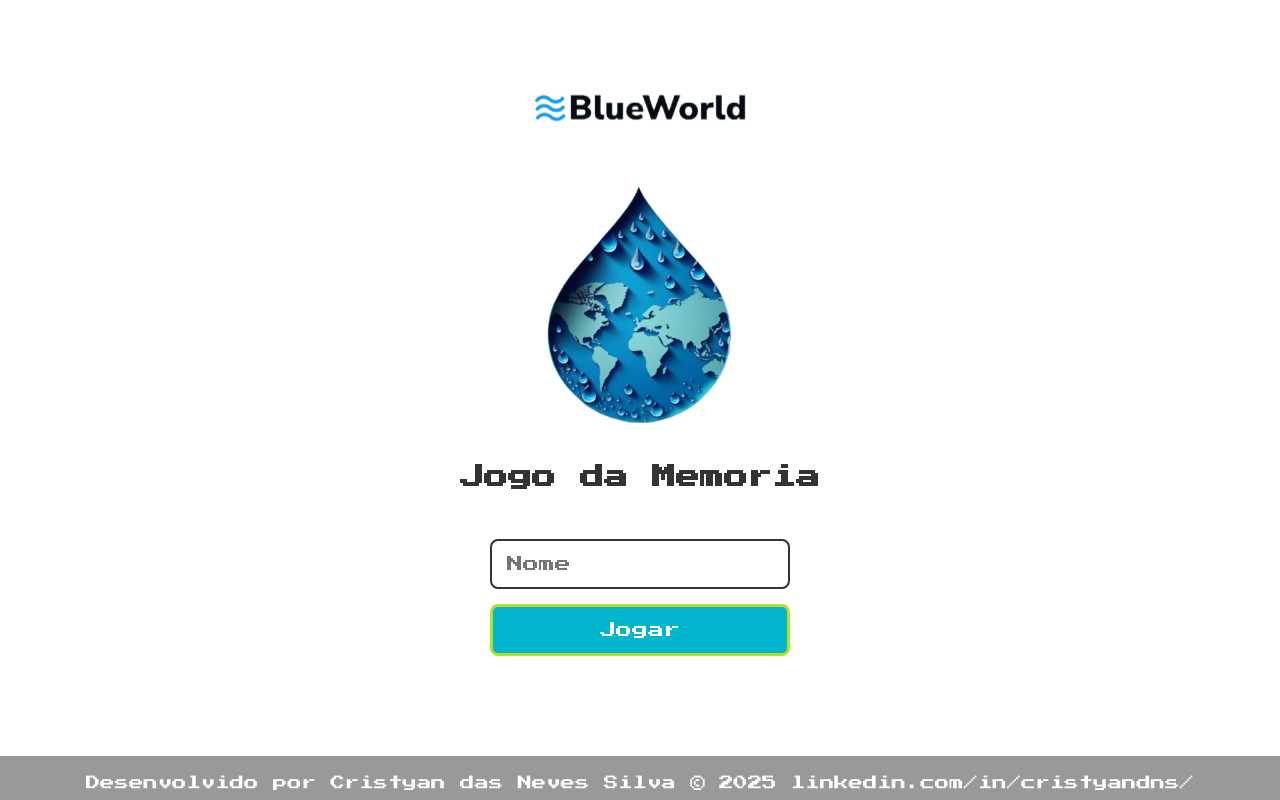
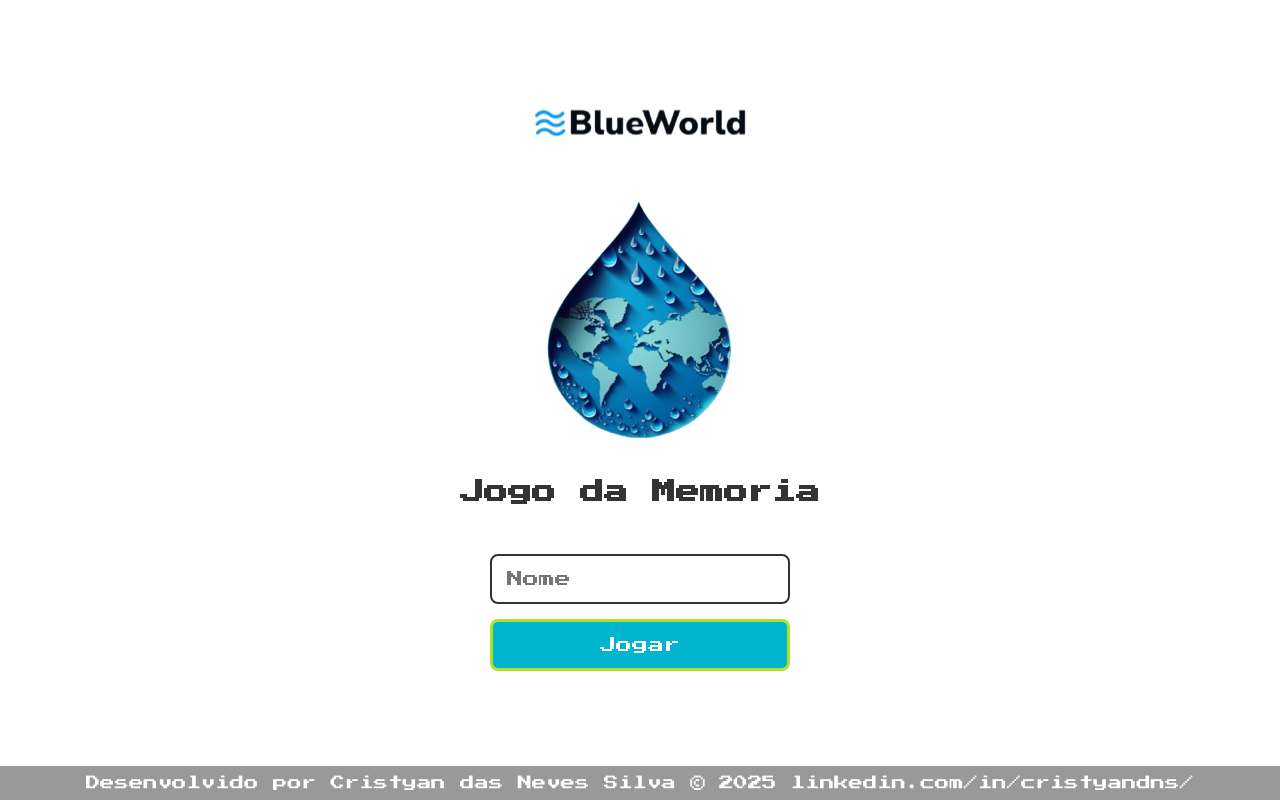
Before and after one commit to CristyandnSilva/blue, a PHP site: page / in a window 1280 px wide. Run offline with PHP 8.4, Linux system fonts and the light colour scheme.

Commit message:
Update login.css

```diff
--- a/css/login.css
+++ b/css/login.css
@@ -56,16 +56,6 @@
   cursor: auto;
 }
 
-footer {
-  padding: 20px 0 10px 0;
-  background-color: rgba(0, 0, 0, 0.4);
-  text-align: center;
-  color: #fff;
-  font-family: Arial, sans-serif;
-  font-size: 0.9rem;
-  margin-top: 20px; /* diminui a distância do conteúdo acima */
-}
-
 body, html {
   height: 100%;
   margin: 0;
@@ -74,9 +64,21 @@ body, html {
 }
 
 main {
-  flex: 1;
+  flex: 1; /* ocupa todo o espaço restante entre header e footer */
   display: flex;
   flex-direction: column;
+  justify-content: center; /* centraliza verticalmente o conteúdo */
+  align-items: center; /* centraliza horizontalmente */
+}
+
+footer {
+  padding: 10px 0;
+  background-color: rgba(0, 0, 0, 0.4);
+  text-align: center;
+  color: #fff;
+  font-family: Arial, sans-serif;
+  font-size: 0.9rem;
+  margin: 0; /* sem margem extra */
 }
 
 .grid {
```
